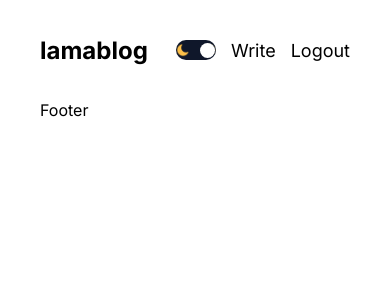
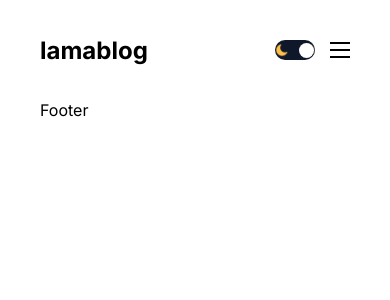
Before and after one commit to 123shuklaayush/Blog-Application, a Next.js app: page / in a window 390 px wide. Shown: the top 300 px of the page. Built offline with nearby package versions, Linux system fonts and the light colour scheme.

Commit message:
added responsive header

```diff
--- a/src/app/globals.css
+++ b/src/app/globals.css
@@ -54,11 +54,13 @@
         max-width: 1366px;
     }
 }
+
 @media screen and (max-width: 1280px) {
     .wrapper {
         max-width: 1024px;
     }
 }
+
 @media screen and (max-width: 1024px) {
     .wrapper {
         max-width: 768px;
@@ -66,13 +68,23 @@
         padding-right: 40px;
     }
 }
+
 @media screen and (max-width: 768px) {
     .wrapper {
         max-width: 640px;
     }
 }
+
 @media screen and (max-width: 640px) {
     .wrapper {
         max-width: 475px;
     }
 }
+
+.ql-container {
+    font-size: 28px !important;
+}
+
+.quill>.ql-container>.ql-editor.ql-blank::before {
+    color: #b3b3b1;
+}
--- a/src/components/authlinks/AuthLinks.jsx
+++ b/src/components/authlinks/AuthLinks.jsx
@@ -1,16 +1,47 @@
+"use client";
+import Link from "next/link";
 import styles from "./authLinks.module.css";
-import Link from "next/link";
+import { useState } from "react";
+
 const AuthLinks = () => {
-  const status = "authenticated";
+  const [open, setOpen] = useState(false);
+  const status = "unauthenticated";
+
   return (
     <>
-      {status === "nonauthenticated" ? (
-        <Link href="/login">Login</Link>
+      {status === "unauthenticated" ? (
+        <Link href="/login" className={styles.link}>
+          Login
+        </Link>
       ) : (
         <>
-          <Link href="/write">Write</Link>
-          <span className={styles.link}>Logout</span>
+          <Link href="/write" className={styles.link}>
+            Write
+          </Link>
+          <span className={styles.link} onClick={signOut}>
+            Logout
+          </span>
         </>
+      )}
+      <div className={styles.burger} onClick={() => setOpen(!open)}>
+        <div className={styles.line}></div>
+        <div className={styles.line}></div>
+        <div className={styles.line}></div>
+      </div>
+      {open && (
+        <div className={styles.responsiveMenu}>
+          <Link href="/">Homepage</Link>
+          <Link href="/">About</Link>
+          <Link href="/">Contact</Link>
+          {status === "notauthenticated" ? (
+            <Link href="/login">Login</Link>
+          ) : (
+            <>
+              <Link href="/write">Write</Link>
+              <span className={styles.link}>Logout</span>
+            </>
+          )}
+        </div>
       )}
     </>
   );
--- a/src/components/authlinks/authLinks.module.css
+++ b/src/components/authlinks/authLinks.module.css
@@ -1,3 +1,44 @@
 .link {
     cursor: pointer;
 }
+
+.burger {
+    width: 20px;
+    height: 16px;
+    flex-direction: column;
+    justify-content: space-between;
+    cursor: pointer;
+    display: none;
+}
+
+.line {
+    width: 100%;
+    height: 2px;
+    background-color: var(--textColor);
+}
+
+.responsiveMenu {
+    position: absolute;
+    top: 100px;
+    left: 0;
+    background-color: var(--bg);
+    height: calc(100vh - 100px);
+    width: 100%;
+    display: flex;
+    flex-direction: column;
+    align-items: center;
+    justify-content: center;
+    gap: 50px;
+    font-size: 36px;
+    z-index: 999;
+}
+
+@media screen and (max-width: 640px) {
+    .burger {
+        display: flex;
+    }
+
+    .link {
+        display: none;
+    }
+}
```
Lines whose indentation alone changed are shown as unchanged.
